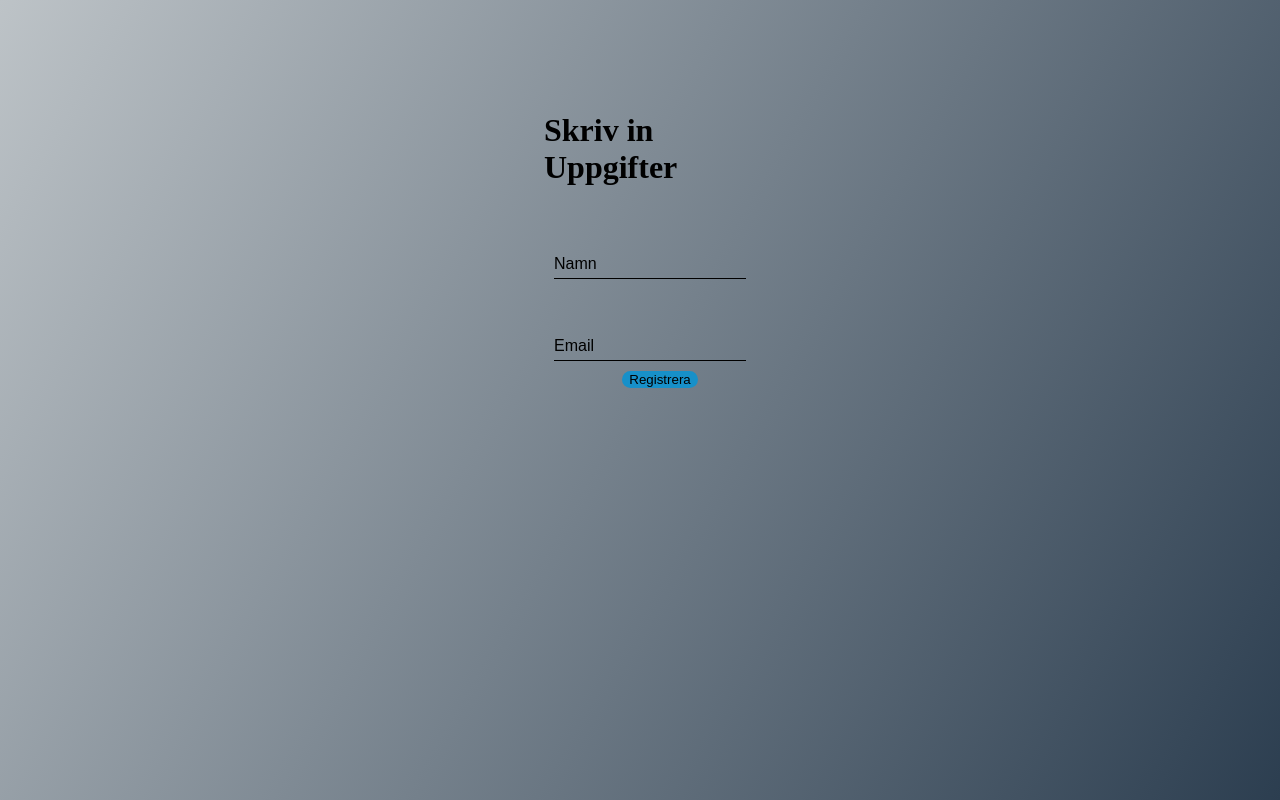
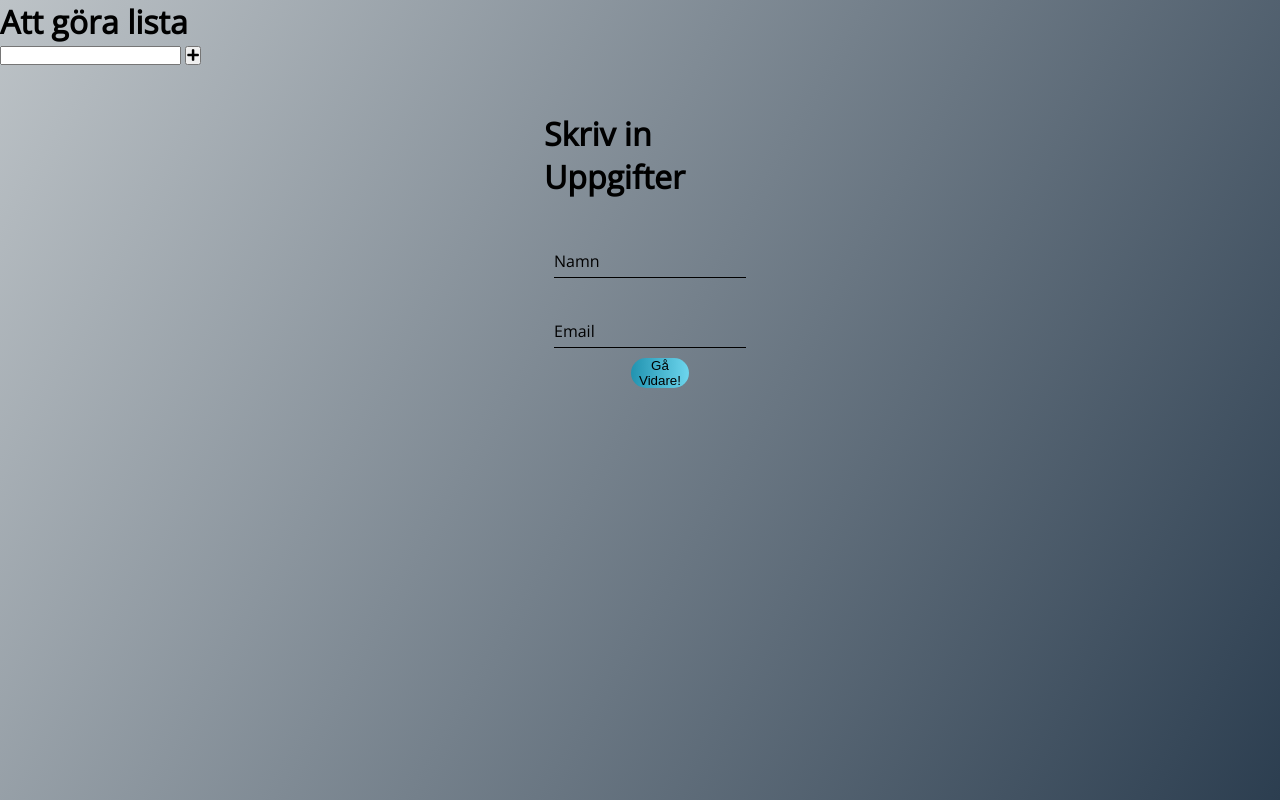
Before and after one commit to Casperinjo/Projekt-Valfri, a plain HTML site: page index.html in a window 1280 px wide. Drawn offline with nearby package versions, Linux system fonts and the light colour scheme.

Commit message:
Lagt till en todo input och en button

```diff
--- a/app.js
+++ b/app.js
@@ -0,0 +1,3 @@
+function Click(){
+    document.querySelector(".form-holder").classList.add("Invisible");
+};
--- a/index.html
+++ b/index.html
@@ -1,15 +1,25 @@
 <!DOCTYPE html>
 <html lang="en">
   <head>
-    <meta charset="UTF-8">
-    <meta name="viewport" content="width=device-width, initial-scale=1.0">
-    <link rel="stylesheet" href="./style.css">
+    <meta charset="UTF-8" />
+    <meta name="viewport" content="width=device-width, initial-scale=1.0" />
+    <link rel="stylesheet" href="./style.css" />
+    <link rel="preconnect" href="https://fonts.gstatic.com" />
+    <link
+      href="https://fonts.googleapis.com/css2?family=Open+Sans&display=swap"
+      rel="stylesheet"
+    />
+    <link
+      rel="stylesheet"
+      href="https://cdnjs.cloudflare.com/ajax/libs/font-awesome/5.15.2/css/all.min.css"
+      integrity="sha512-HK5fgLBL+xu6dm/Ii3z4xhlSUyZgTT9tuc/hSrtw6uzJOvgRr2a9jyxxT1ely+B+xFAmJKVSTbpM/CuL7qxO8w=="
+      crossorigin="anonymous"
+    />
     <script src="./app.js"></script>
 
     <title>TodoList</title>
   </head>
   <body>
-
     <div class="form-holder">
       <h1>Skriv in Uppgifter</h1>
       <div class="form">
@@ -19,16 +29,24 @@
         </label>
       </div>
 
-
       <div class="form">
         <input type="email" name="email" required autocomplete="off" />
         <label for="email" class="label-name">
           <span class="content-name">Email</span>
         </label>
       </div>
-            <button class="login" onclick=" registered()">Registrera</button>
+      <button class="login" onclick=" Click()">Gå Vidare!</button>
     </div>
-
-
+    <div class="todo">
+      <header>
+        <h1>Att göra lista</h1>
+      </header>
+      <form class="todo-form">
+        <input type="text" name="todo-input" />
+        <button class="todo-button" type="submit">
+          <i class="fas fa-plus"></i>
+        </button>
+      </form>
+    </div>
   </body>
 </html>
--- a/style.css
+++ b/style.css
@@ -7,6 +7,7 @@ body{
     width: 100vw;
     height: 100vh;
     background-image: linear-gradient(120deg,#bdc3c7,#2c3e50);
+    font-family: 'Open Sans', sans-serif;
 }
 
 .form-holder {
@@ -24,13 +25,13 @@ body{
   }
 
   .form {
-    height: 100%;
+    height: 50%;
     width: 100%;
     position: relative;
     left: 10px;
     top: 10px;
-    font-family: sans-serif;
     overflow: hidden;
+
   }
 
   .form input {
@@ -39,7 +40,8 @@ body{
     background-color: rgba(255, 255, 255, 0);
     border: none;
     outline: none;
-    padding-top: 20px;
+    padding-top: 80px;
+    font-size: 24px;
   }
 
   .form label {
@@ -80,12 +82,13 @@ body{
   .form input:focus + .label-name::after,
   .form input:valid + .label-name::after {
     transform: translateX(0%);
+
   }
 
   .login {
-   width: 40%;
+   width: 30%;
    height: 20%;
-    background-color: rgb(23, 144, 201);
+    background-image:linear-gradient(90deg,#2193b0,#6dd5ed);
     position: relative;
     top: 20px;
     left: 20px;
@@ -94,5 +97,9 @@ body{
     border-radius: 50px;
   }
   .login:hover {
-    background-color: rgb(28, 118, 160);
+    background-image: linear-gradient(240deg,#6bb9ca,#1f7b92);
   }
+
+  .Invisible{
+    display: none;
+  }
```
Lines whose indentation alone changed are shown as unchanged.
